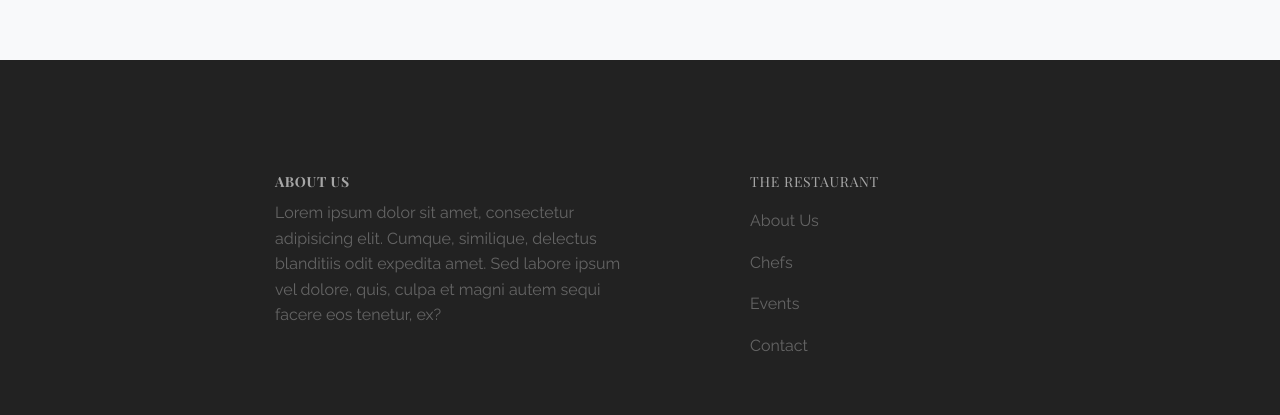
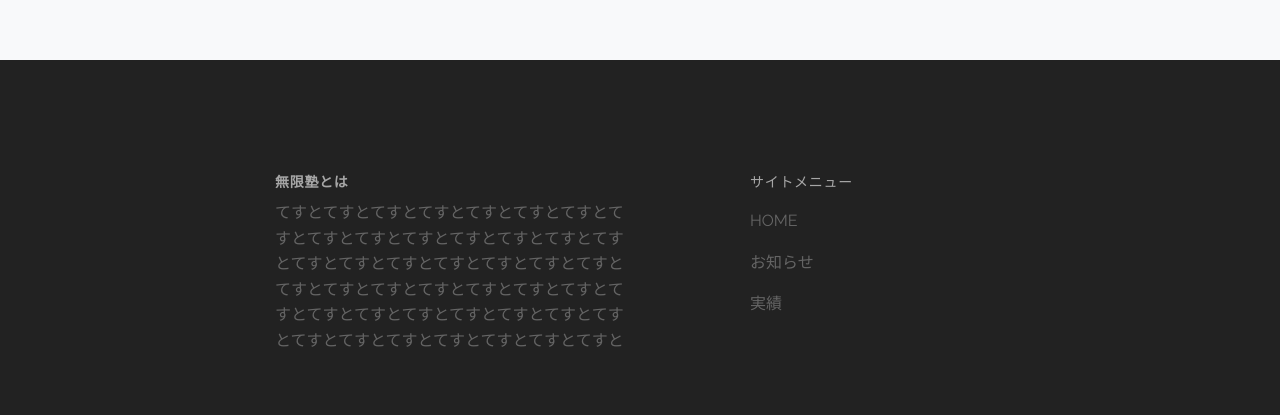
Before and after one commit to mugenzyuku/mugenzyuku, a plain HTML site: page index.html in a window 1280 px wide. Shown: the part 2534-2949 px from the top of the page. Drawn offline with nearby package versions, Linux system fonts and the light colour scheme; some packages are replaced by stand-ins of ours; no server answers; files whose address does not match are found by name; a web font is replaced by a local one.

Commit message:
Update footer

```diff
--- a/index.html
+++ b/index.html
@@ -105,18 +105,17 @@
           <div class="col-md-12">
             <div class="row justify-content-center">
               <div class="col-md-4 site-animate">
-                <h2 class="site-heading-2">About Us</h2>
-                <p>Lorem ipsum dolor sit amet, consectetur adipisicing elit. Cumque, similique, delectus blanditiis odit expedita amet. Sed labore ipsum vel dolore, quis, culpa et magni autem sequi facere eos tenetur, ex?</p>
+                <h2 class="site-heading-2">無限塾とは</h2>
+                <p>てすとてすとてすとてすとてすとてすとてすとてすとてすとてすとてすとてすとてすとてすとてすとてすとてすとてすとてすとてすとてすとてすとてすとてすとてすとてすとてすとてすとてすとてすとてすとてすとてすとてすとてすとてすとてすとてすとてすとてすとてすとてすとてすとてすと</p>
               </div>
               <div class="col-md-1"></div>
               <div class="col-md-3 site-animate">
                 <div class="site-footer-widget mb-4">
-                  <h2 class="site-heading-2">The Restaurant</h2>
+                  <h2 class="site-heading-2">サイトメニュー</h2>
                   <ul class="list-unstyled">
-                    <li><a href="#" class="py-2 d-block">About Us</a></li>
-                    <li><a href="#" class="py-2 d-block">Chefs</a></li>
-                    <li><a href="#" class="py-2 d-block">Events</a></li>
-                    <li><a href="#" class="py-2 d-block">Contact</a></li>
+                    <li><a href="#section-home" class="py-2 d-block">HOME</a></li>
+                    <li><a href="#section-news" class="py-2 d-block">お知らせ</a></li>
+                    <li><a href="#section-achievement" class="py-2 d-block">実績</a></li>
                   </ul>
                 </div>
               </div>
```
